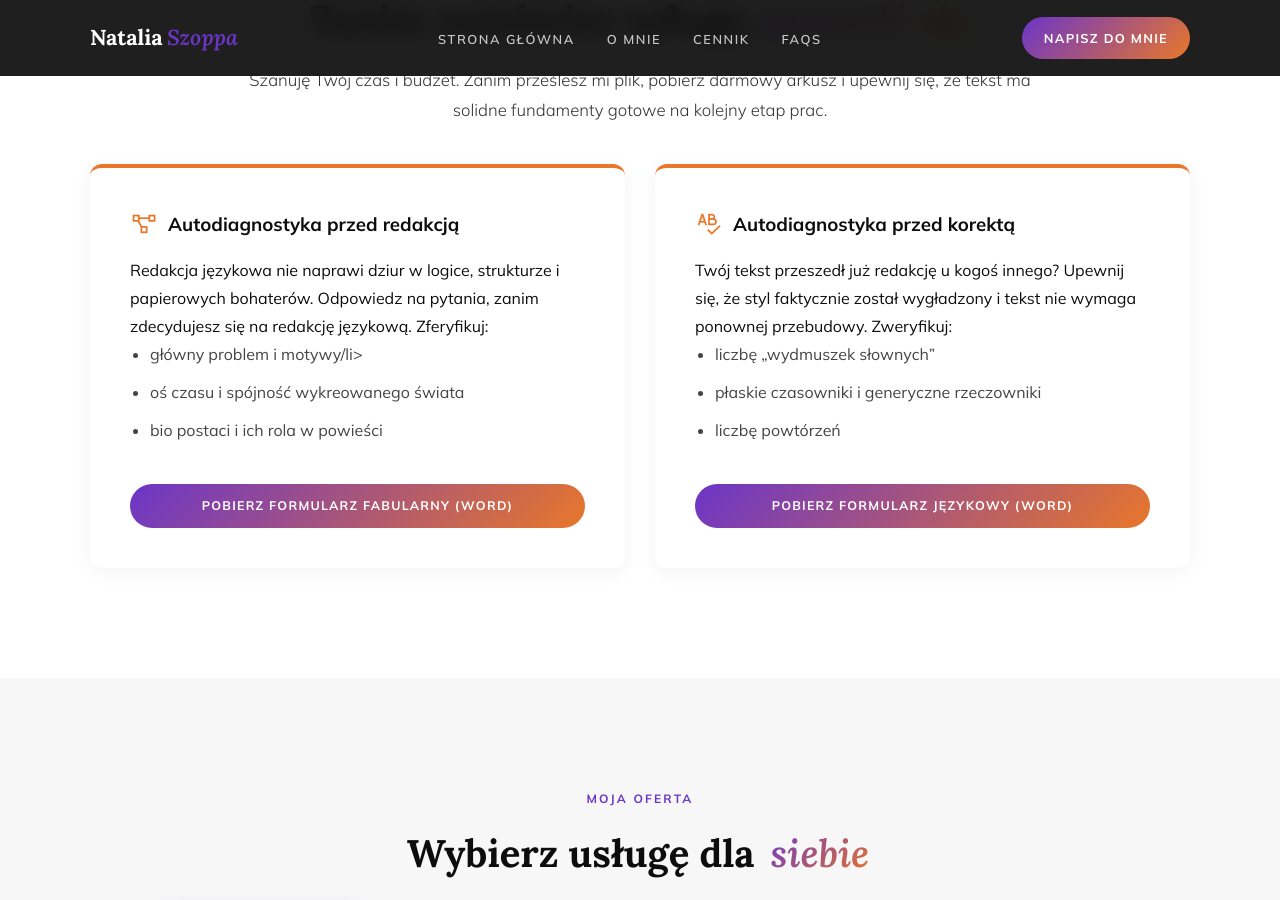
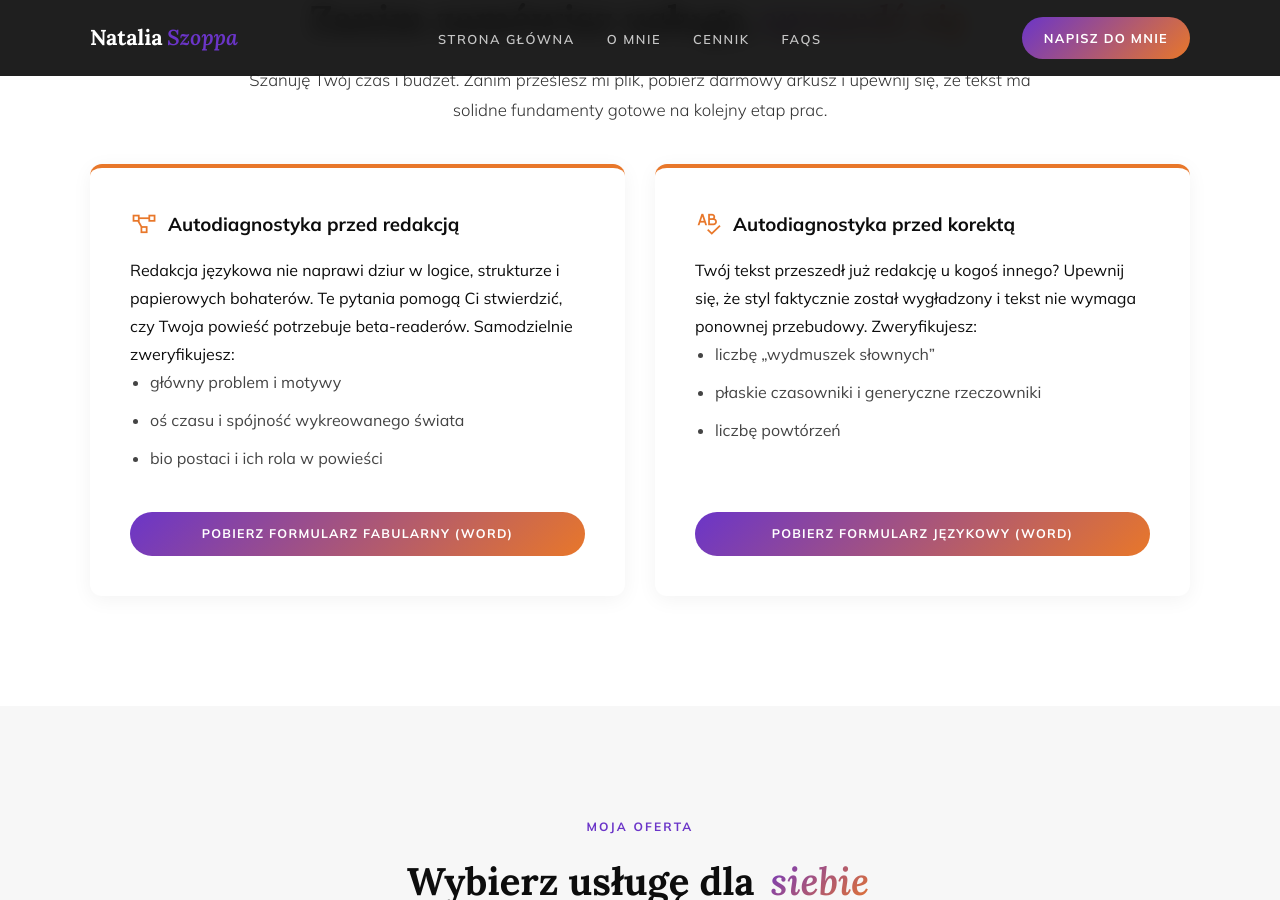
Before and after one commit to Bonnie00726/nataliaszoppa, a Jekyll site: the page built from index.html, in a window 1280 px wide and 900 px high, scrolled down 2851 px. Built offline with Jekyll 4.4.1, drawn with Linux system fonts in a browser that asks for light colours; some of the changed text lies outside the part shown.

Commit message:
Update index.html

```diff
--- a/index.html
+++ b/index.html
@@ -298,9 +298,9 @@
             <!-- Diagnostyka przed Redakcją -->
             <div class="diag-card">
                 <h3><i class="las la-project-diagram"></i> Autodiagnostyka przed redakcją</h3>
-                <p>Redakcja językowa nie naprawi dziur w logice, strukturze i papierowych bohaterów. Odpowiedz na pytania, zanim zdecydujesz się na redakcję językową. Zferyfikuj:</p>
+                <p>Redakcja językowa nie naprawi dziur w logice, strukturze i papierowych bohaterów. Te pytania pomogą Ci stwierdzić, czy Twoja powieść potrzebuje beta-readerów. Samodzielnie zweryfikujesz:</p>
                 <ul>
-                    <li>główny problem i motywy/li>
+                    <li>główny problem i motywy</li>
                     <li>oś czasu i spójność wykreowanego świata</li>
                     <li>bio postaci i ich rola w powieści</li>
                 </ul>
@@ -311,7 +311,7 @@
             <!-- Diagnostyka przed Korektą -->
             <div class="diag-card">
                 <h3><i class="las la-spell-check"></i> Autodiagnostyka przed korektą</h3>
-                <p>Twój tekst przeszedł już redakcję u kogoś innego? Upewnij się, że styl faktycznie został wygładzony i tekst nie wymaga ponownej przebudowy. Zweryfikuj:</p>
+                <p>Twój tekst przeszedł już redakcję u kogoś innego? Upewnij się, że styl faktycznie został wygładzony i tekst nie wymaga ponownej przebudowy. Zweryfikujesz:</p>
                 <ul>
                     <li>liczbę „wydmuszek słownych”</li>
                     <li>płaskie czasowniki i generyczne rzeczowniki</li>
@@ -336,7 +336,7 @@
                 <div class="popular-badge">Najczęściej wybierany</div>
                 <div class="service-icon"><i class="las la-highlighter"></i></div>
                 <h3>1. Redakcja</h3>
-                <p>Pracuję nad prezycją słów, opisami, aby były dynamiczne, a całość płynna i wciągająca. Usuwam nadmierne powtórzenia, a długie akapity dzielę na krótsze.</p>
+                <p>Pracuję nad prezycją słów i opisami, aby były dynamiczne, a całość płynna i wciągająca. Usuwam nadmierne powtórzenia, a długie akapity dzielę na krótsze.</p>
                 <button class="read-more-btn" data-target="modal-redakcja">Sprawdź pakiet <i class="las la-arrow-right"></i></button>
             </div>
 
@@ -362,7 +362,7 @@
 <!-- SEKCJA PRZED/PO -->
 <section class="section">
     <div class="container">
-        <h2 class="section-h2 reveal">Redakcja w <em>praktyce</em></h2>
+        <h2 class="section-h2 reveal">Redakcja w<em>praktyce</em></h2>
         <p class="services-desc reveal delay-1" style="margin-bottom: 40px;">Spójrz na przykład poniżej. Wersja po lewej informuje, tak po prostu. Wersja po prawej – obrazuje, wciąga w klimat karczmy.</p>
 
         <div class="comparison-container reveal delay-2">
@@ -399,7 +399,7 @@
         <div class="mission-wrap">
             <div class="mission-text reveal">
                 <div class="eyebrow">Moja filozofia</div>
-                <h2 class="section-h2">Jak <em>pracuję</em></h2>
+                <h2 class="section-h2">Jak<em>pracuję</em> z Twoim tekstem</h2>
                 <p>W świecie, w którym każdy coś publikuje, samo <b>CO to za mało. Liczy się JAK.</b> Błędy i brak struktury w tekście odwracają uwagę od tego, co najważniejsze – od wartościowych historii i wiedzy, które próbujesz przekazać.</p>
                 <div class="blockquote">
                     <p>Nieważne, czy tworzysz kurs, piszesz książkę, czy tekst sprzedażowy – Twoja treść musi być zrozumiała i spójna. Moim zadaniem jest zadbać o to, by struktura była logiczna, a język nienaganny. Tylko wtedy Twoja treść obroni się sama, czytelnik zaś poczuje, że szanujesz jego czas.
```
